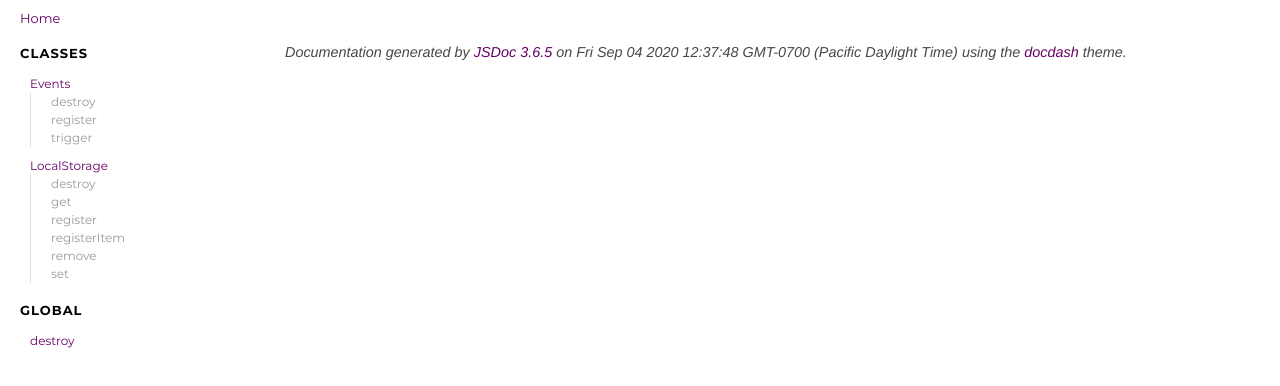
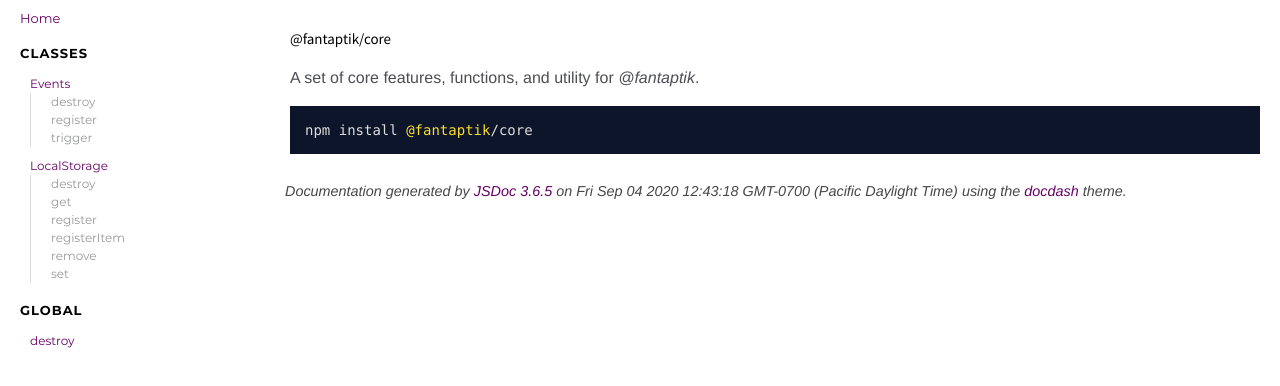
Before and after one commit to nofeaturesonlybugs/fantaptik-core, a website built with webpack: page docs/index.html in a window 1280 px wide. Built offline with nearby package versions, Linux system fonts and the light colour scheme.

Commit message:
generate docs/

```diff
--- a/docs/index.html
+++ b/docs/index.html
@@ -56,6 +56,13 @@
 
 
 
+    <section class="readme usertext">
+        <article><h3>@fantaptik/core</h3>
+<p>A set of core features, functions, and utility for <em>@fantaptik</em>.</p>
+<pre class="prettyprint source"><code>npm install @fantaptik/core
+</code></pre></article>
+    </section>
+
 
 
 
@@ -68,7 +75,7 @@
 <br class="clear">
 
 <footer>
-    Documentation generated by <a href="https://github.com/jsdoc3/jsdoc">JSDoc 3.6.5</a> on Fri Sep 04 2020 12:37:48 GMT-0700 (Pacific Daylight Time) using the <a href="https://github.com/clenemt/docdash">docdash</a> theme.
+    Documentation generated by <a href="https://github.com/jsdoc3/jsdoc">JSDoc 3.6.5</a> on Fri Sep 04 2020 12:43:18 GMT-0700 (Pacific Daylight Time) using the <a href="https://github.com/clenemt/docdash">docdash</a> theme.
 </footer>
 
 <script>prettyPrint();</script>
```
Also changed, not shown: docs/Events.html (+1 -1 lines), docs/Events.js.html (+1 -1 lines), docs/LocalStorage.html (+1 -1 lines), docs/LocalStorage.js.html (+1 -1 lines), docs/destroy.js.html (+1 -1 lines), docs/global.html (+1 -1 lines).
